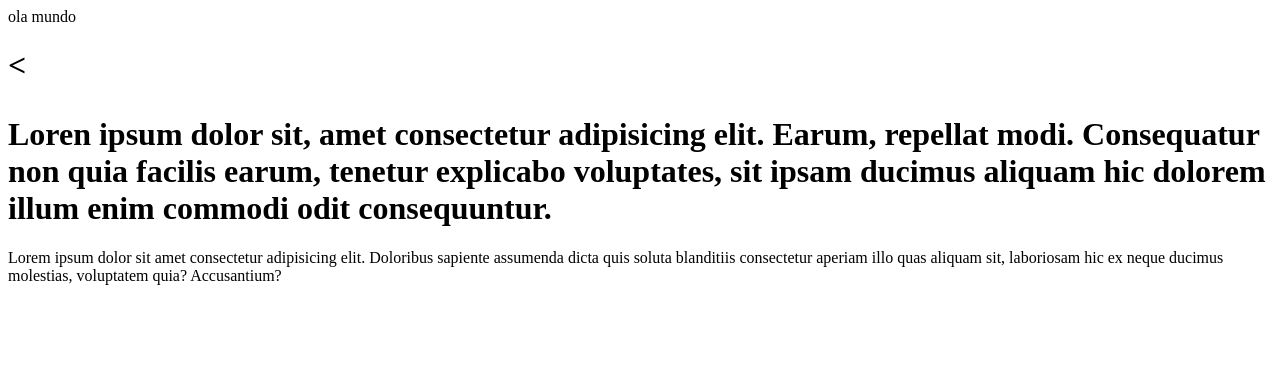
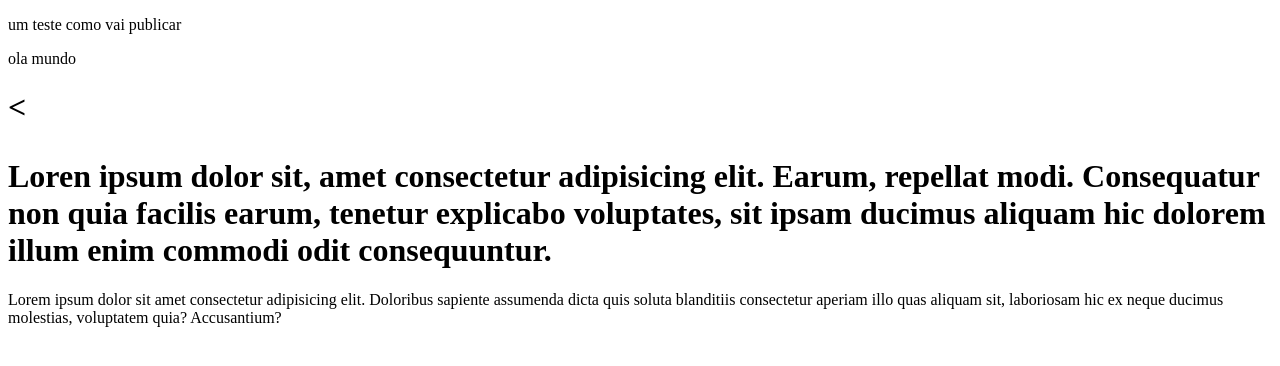
Before and after one commit to Rafaelaale/ola-mundo, a plain HTML site: page site exenplo/index.html in a window 1280 px wide. Drawn offline with Linux system fonts and the light colour scheme.

Commit message:
teste
teste

```diff
--- a/site exenplo/index.html
+++ b/site exenplo/index.html
@@ -5,6 +5,9 @@
     <meta http-equiv="X-UA-Compatible" content="IE=edge">
     <meta name="viewport" content="width=device-width, initial-scale=1.0">
     <title>meu primeiro site em repositorio</title>
+    <p>um teste como vai publicar
+
+    </p>
 </head>
 <body>ola mundo<h1>
     <
```
